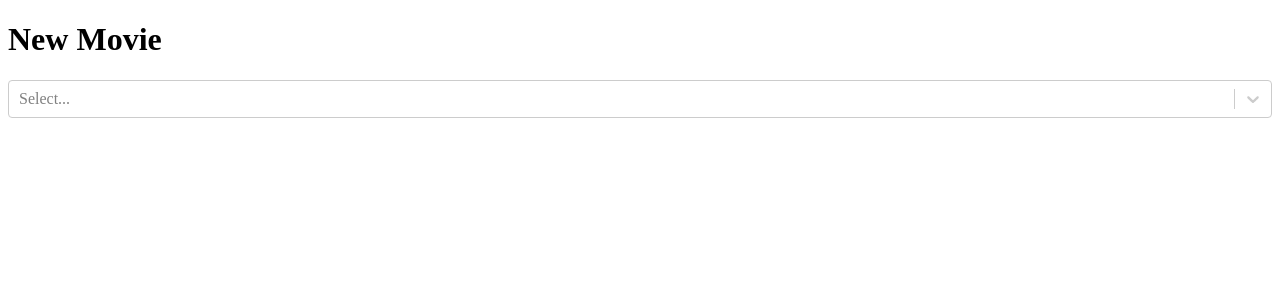
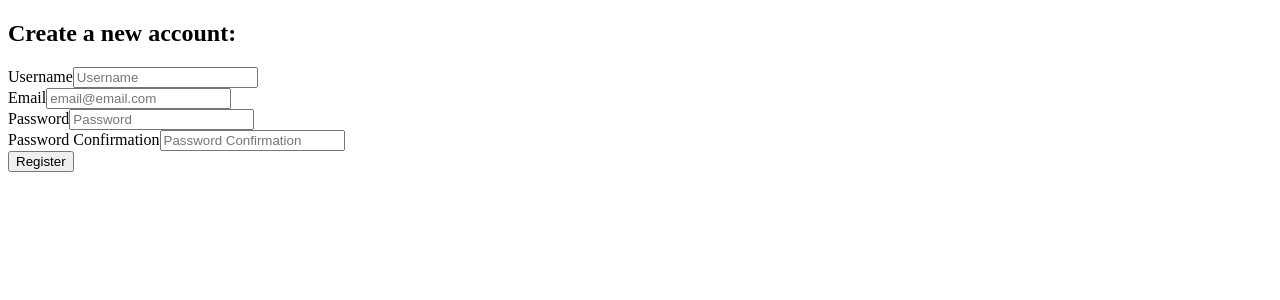
Before and after one commit to alaraayan/project-3-client, a React (Create React App) app: page /register in a window 1280 px wide. Shown: the top 300 px of the page. Built offline with nearby package versions, Linux system fonts and the light colour scheme.

Commit message:
register/signin-pages

```diff
--- a/src/App.js
+++ b/src/App.js
@@ -1,11 +1,20 @@
+import { BrowserRouter as Router, Route, Switch } from 'react-router-dom'
+
 import NewMovie from './components/NewMovie'
+import Register from './components/auth/Register'
+import Login from './components/auth/Login'
+
 
 function App() {
   return (
-    <>
-      <h1>New Movie</h1>
-      <NewMovie />
-    </>
+    <Router>
+      <Switch>
+        <Route path="/movies/new" component={NewMovie} />
+        <Route path="/register" component={Register} />
+        <Route path="/login" component={Login} />
+      </Switch>
+
+    </Router>
   )
 }
 
--- a/src/components/NewMovie.js
+++ b/src/components/NewMovie.js
@@ -6,6 +6,7 @@ import { useHistory } from 'react-router-dom'
 const format = (string) => string.split(',').map((s) => s.trim())
 
 function NewMovie() {
+  // eslint-disable-next-line no-unused-vars
   const history = useHistory()
   const [formData, setFormData] = React.useState({
     imdb: '',
@@ -26,13 +27,13 @@ function NewMovie() {
   const [moviePoster, setMoviePoster] = React.useState('')
   const [moods, setMoods] = React.useState([])
 
-  // React.useEffect(() => {
-  //   const getData = async () => {
-  //     const { data } = await axios.get('ENDPOINT FOR ALL MOODS')
-  //     setMoods(data)
-  //   }
-  //   getData()
-  // }, [])
+  React.useEffect(() => {
+    const getData = async () => {
+      const { data } = await axios.get('ENDPOINT FOR ALL MOODS')
+      setMoods(data)
+    }
+    getData()
+  }, [])
 
   const handleLoadOptions = async (inputValue) => {
     const { data } = await axios.get(
@@ -75,6 +76,7 @@ function NewMovie() {
   }
 
   const handleSubmit = async () => {
+    // eslint-disable-next-line no-unused-vars
     const newMovieData = {
       ...formData,
       genres: format(formData.genres),
@@ -85,6 +87,7 @@ function NewMovie() {
     //   const response = await axios.post('POST A NEW FILM', newMovieData)
     //   history.push('SOME OTHER PAGE')
   }
+
 
   const handleToggleMood = ({ target: { value: mood } }) => {
     setFormData({
--- /dev/null
+++ b/src/components/auth/Login.js
@@ -0,0 +1,64 @@
+import React from 'react'
+import { useHistory } from 'react-router-dom'
+import { loginUser } from '../../lib/api'
+import { setToken } from '../../lib/auth'
+import useForm  from '../../hooks/useForm'
+
+function Login() {
+  const history = useHistory()
+  const [isError, setIsError] = React.useState(false)
+  const { formData, handleChange } = useForm({
+    email: '',
+    passwords: '',
+  })
+
+  const handleSubmit = async event => {
+    event.preventDefault()
+
+    try {
+      const res = await loginUser(formData)
+      setToken(res.data.token)
+      history.push('/movies')
+    } catch (e) {
+      setIsError(true)
+    }
+  }
+
+  return (
+    <>
+      <h2>Log In</h2>
+      <form onSubmit={handleSubmit}>
+        <div>
+          <label>Email</label>
+          <input
+            placeholder="email@email.com"
+            name="email"
+            onChange={handleChange}
+          />
+        </div>
+        <div>
+          <label>Password</label>
+          <input
+            type="password"
+            placeholder="Password"
+            name="password"
+            onChange={handleChange}
+          />
+        </div>
+        {isError && (
+          <p>
+            Either email or password were incorrect
+          </p>
+        )}
+        <div>
+          <button type="submit">
+            Log In
+          </button>
+        </div>
+      </form>
+
+    </>
+  )
+}
+
+export default Login
--- /dev/null
+++ b/src/components/auth/Register.js
@@ -0,0 +1,91 @@
+import React from 'react'
+import useForm from '../../hooks/useForm'
+import { registerUser } from '../../lib/api'
+import { useHistory } from 'react-router-dom'
+
+
+function Register() {
+  const history = useHistory()
+  const { formData, formErrors, handleChange, setFormErrors } = useForm({
+    username: '',
+    email: '',
+    password: '',
+    passwordConfirmation: '',
+  })
+
+  const handleSubmit = async event => {
+    event.preventDefault()
+
+    try {
+      await registerUser(formData)
+      history.push('/login')
+    } catch (e) {
+      setFormErrors(e.response.data.formErrors)
+    }
+  }
+
+  return (
+    <>
+      <h2>Create a new account:</h2>
+      <form onSubmit={handleSubmit}>
+        <div>
+          <label>Username</label>
+          <input
+            placeholder="Username"
+            onChange={handleChange}
+            name="username"
+            value={formData.username}
+          />
+          {formErrors.username && (
+            <p>{formErrors.username}</p>
+          )}
+        </div>
+        <div>
+          <label>Email</label>
+          <input
+            placeholder="email@email.com"
+            onChange={handleChange}
+            name="email"
+            value={formData.email}
+          />
+          {formErrors.email && (
+            <p>{formErrors.email}</p>
+          )}
+        </div>
+        <div>
+          <label>Password</label>
+          <input
+            type="password"
+            placeholder="Password"
+            onChange={handleChange}
+            name="password"
+            value={formData.password}
+          />
+          {formErrors.password && (
+            <p>{formErrors.password}</p>
+          )}
+        </div>
+        <div>
+          <label>Password Confirmation</label>
+          <input
+            type="password"
+            placeholder="Password Confirmation"
+            onChange={handleChange}
+            name="passwordConfirmation"
+            value={formData.passwordConfirmation}
+          />
+          {formErrors.passwordConfirmation && (
+            <p>{formErrors.passwordConfirmation}</p>
+          )}
+        </div>
+        <div>
+          <button type="submit">
+            Register
+          </button>
+        </div>
+      </form>
+    </>
+  )
+}
+
+export default Register
--- a/src/hooks/useForm.js
+++ b/src/hooks/useForm.js
@@ -1,12 +1,12 @@
 import React from 'react'
 
-export function useForm(initialValue) {
+export default function useForm(initialValue) {
   // below the variables are destructered from the array
   const [formData, setFormData] = React.useState(initialValue)
   const [formErrors, setFormErrors] = React.useState(initialValue)
 
 
-  const handleChange = (e) => {
+  const handleChange = e => {
     setFormData({ ...formData, [e.target.name]: e.target.value })
     setFormErrors({ ...formErrors, [e.target.name]: '' })
   }
--- /dev/null
+++ b/src/lib/api.js
@@ -0,0 +1,15 @@
+import axios from 'axios'
+// import { getToken } from './auth'
+
+
+const baseUrl = '/api'
+
+// * Auth Requests
+
+export function registerUser(formData) {
+  return axios.post(`${baseUrl}/register`, formData)
+}
+
+export function loginUser(formData) {
+  return axios.post(`${baseUrl}/login`, formData)
+}
--- /dev/null
+++ b/src/lib/auth.js
@@ -0,0 +1,41 @@
+export function setToken(token) {
+  window.localStorage.setItem('token', token)
+}
+
+export function getToken() {
+  return window.localStorage.getItem('token')
+}
+
+export function removeToken() {
+  window.localStorage.removeItem('token')
+}
+
+function getPayload() {
+
+  const token = getToken()
+  const parts = token.split('.')
+  if (!token || parts.length < 3 ) {
+    return false
+  }
+
+  return JSON.parse(atob(parts[1]))
+
+}
+
+export function isAuthenticated() {
+  const payload = getPayload()
+  if (!payload) {
+    return false
+  }
+
+  const now = Math.round(Date.now() / 1000)
+  return now < payload.exp
+}
+
+export function isOwner(userId) {
+  const payload = getPayload()
+  if (!payload) {
+    return false
+  }
+  return userId === payload.sub
+}
```
Also changed, not shown: 1 other file (tests, documents, lock files or other folders).
